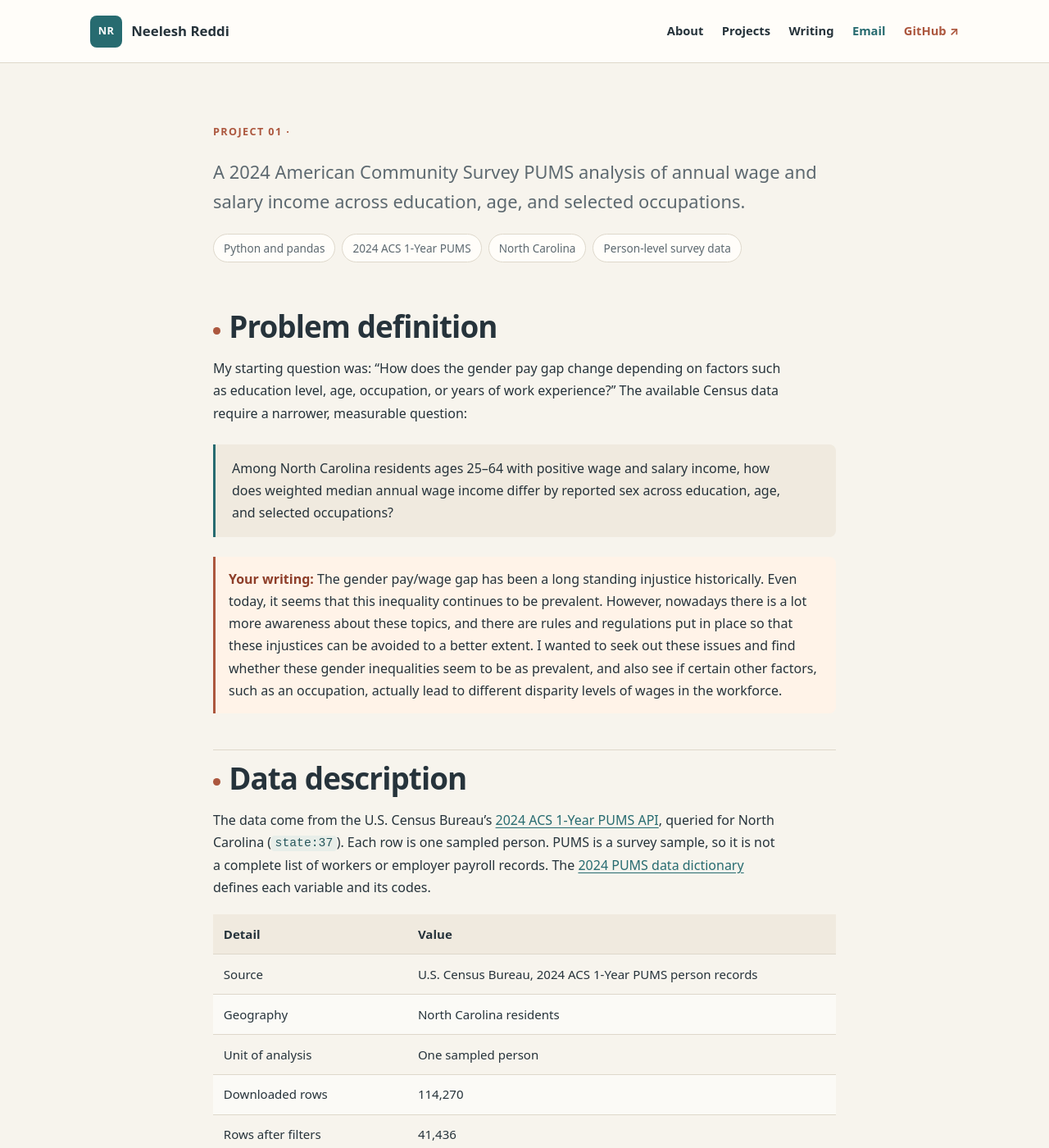
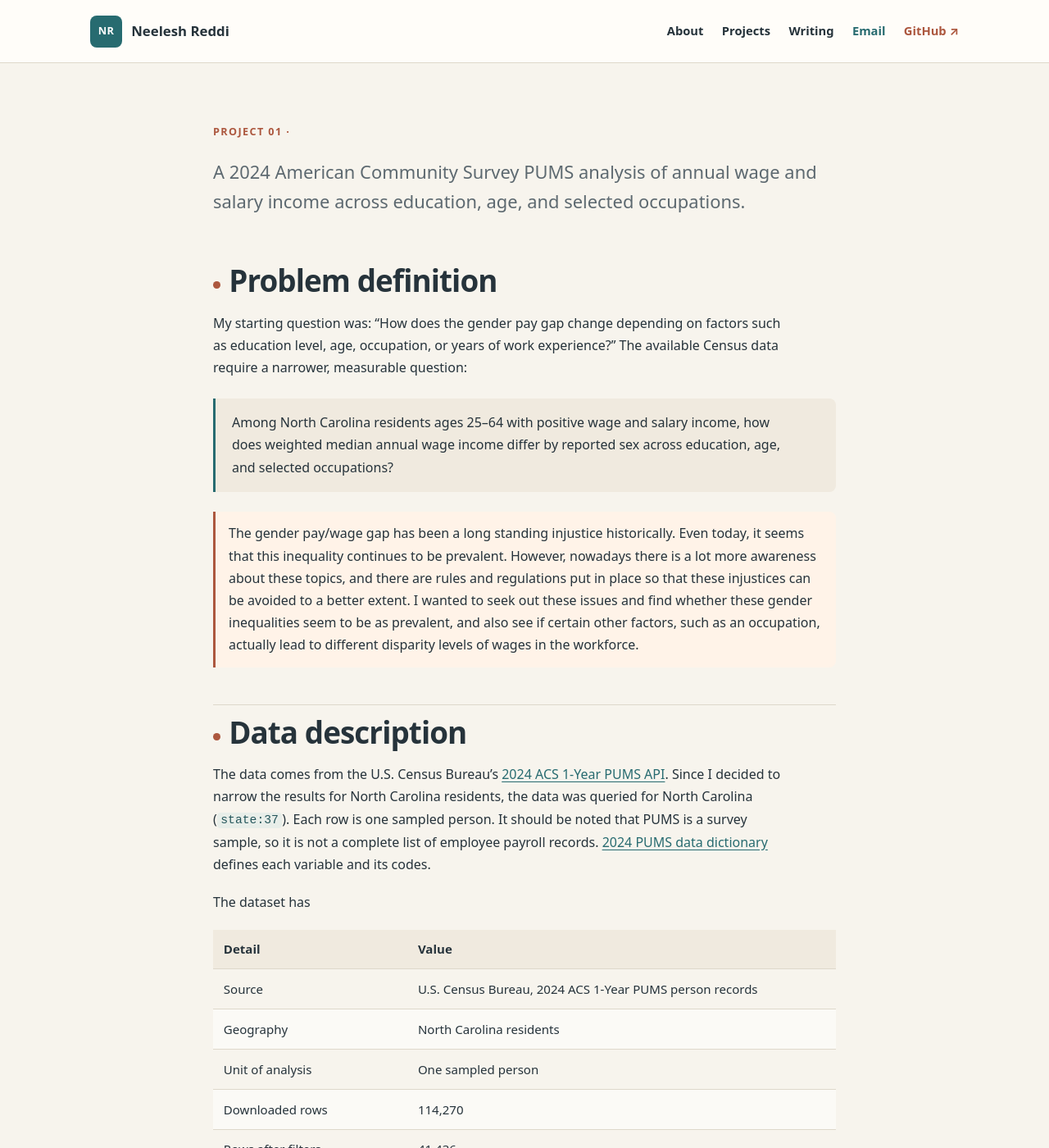
Before and after one commit to nreddi2/data-science-portfolio, a Jekyll site: the page built from wage-income-north-carolina.md, in a window 1280 px wide and 1400 px high. Shown: the whole window at 82% size. Built offline with Jekyll 4.4.1, drawn with Linux system fonts in a browser that asks for light colours.

Commit message:
Update wage-income-north-carolina.md

```diff
--- a/wage-income-north-carolina.md
+++ b/wage-income-north-carolina.md
@@ -10,8 +10,6 @@ page_class: content-page prose
 
 <p class="lede">A 2024 American Community Survey PUMS analysis of annual wage and salary income across education, age, and selected occupations.</p>
 
-<ul class="meta-list"><li>Python and pandas</li><li>2024 ACS 1-Year PUMS</li><li>North Carolina</li><li>Person-level survey data</li></ul>
-
 ## Problem definition
 
 My starting question was: “How does the gender pay gap change depending on factors such as education level, age, occupation, or years of work experience?” The available Census data require a narrower, measurable question:
@@ -19,13 +17,15 @@ My starting question was: “How does the gender pay gap change depending on fac
 > Among North Carolina residents ages 25–64 with positive wage and salary income, how does weighted median annual wage income differ by reported sex across education, age, and selected occupations?
 
 
-<div class="draft-prompt"><strong>Your writing:</strong> The gender pay/wage gap has been a long standing injustice historically. Even today, it seems that this inequality continues to be prevalent. However, nowadays there is a lot more awareness about these topics, and there are rules and regulations put in place so that these injustices can be avoided to a better extent. I wanted to seek out these issues and find whether these gender inequalities seem to be as prevalent, and also see if certain other factors, such as an occupation, actually lead to different disparity levels of wages in the workforce.
+<div class="draft-prompt"><light></light> The gender pay/wage gap has been a long standing injustice historically. Even today, it seems that this inequality continues to be prevalent. However, nowadays there is a lot more awareness about these topics, and there are rules and regulations put in place so that these injustices can be avoided to a better extent. I wanted to seek out these issues and find whether these gender inequalities seem to be as prevalent, and also see if certain other factors, such as an occupation, actually lead to different disparity levels of wages in the workforce.
 
 </div>
 
 ## Data description
 
-The data come from the U.S. Census Bureau’s [2024 ACS 1-Year PUMS API](https://api.census.gov/data/2024/acs/acs1/pums.html), queried for North Carolina (`state:37`). Each row is one sampled person. PUMS is a survey sample, so it is not a complete list of workers or employer payroll records. The [2024 PUMS data dictionary](https://www2.census.gov/programs-surveys/acs/tech_docs/pums/data_dict/PUMS_Data_Dictionary_2024.pdf) defines each variable and its codes.
+The data comes from the U.S. Census Bureau’s [2024 ACS 1-Year PUMS API](https://api.census.gov/data/2024/acs/acs1/pums.html). Since I decided to narrow the results for North Carolina residents, the data was queried for North Carolina (`state:37`). Each row is one sampled person. It should be noted that PUMS is a survey sample, so it is not a complete list of employee payroll records. [2024 PUMS data dictionary](https://www2.census.gov/programs-surveys/acs/tech_docs/pums/data_dict/PUMS_Data_Dictionary_2024.pdf) defines each variable and its codes.
+
+The dataset has
 
 | Detail | Value |
 |:--|:--|
```
